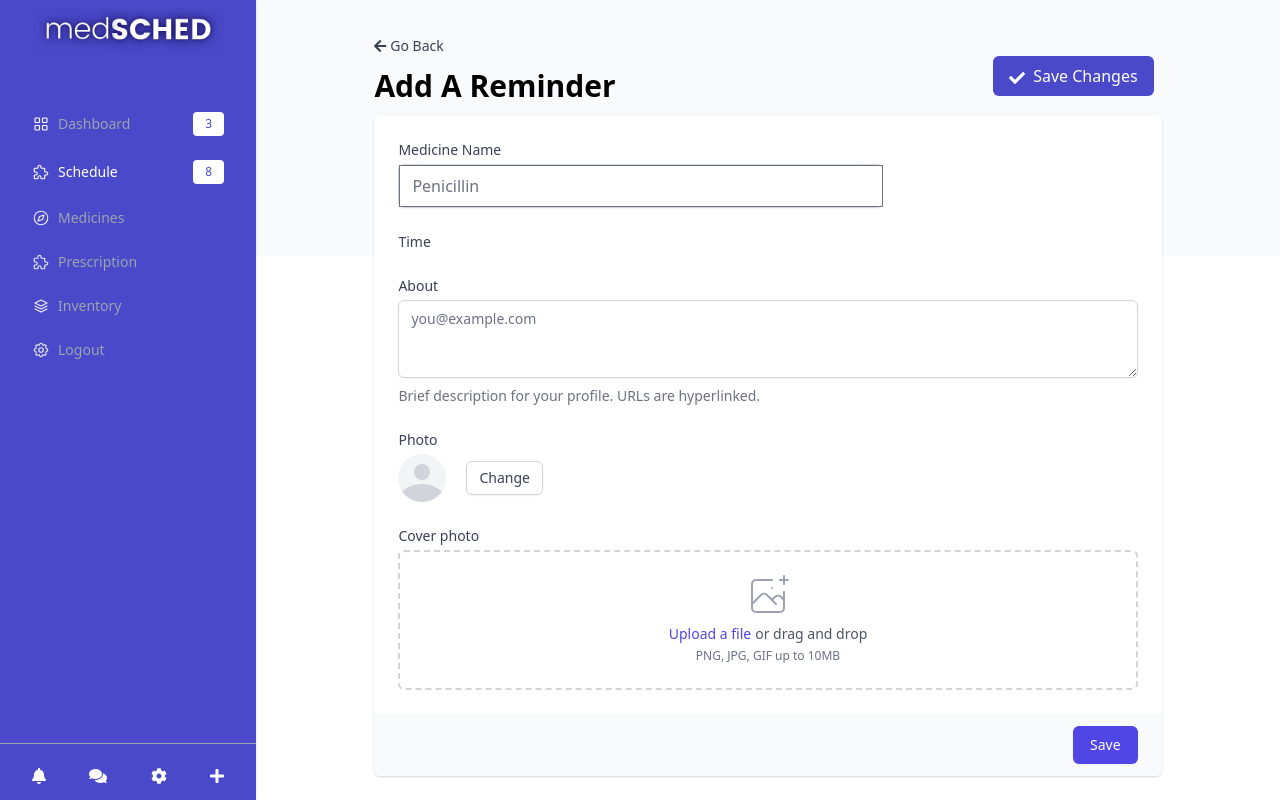
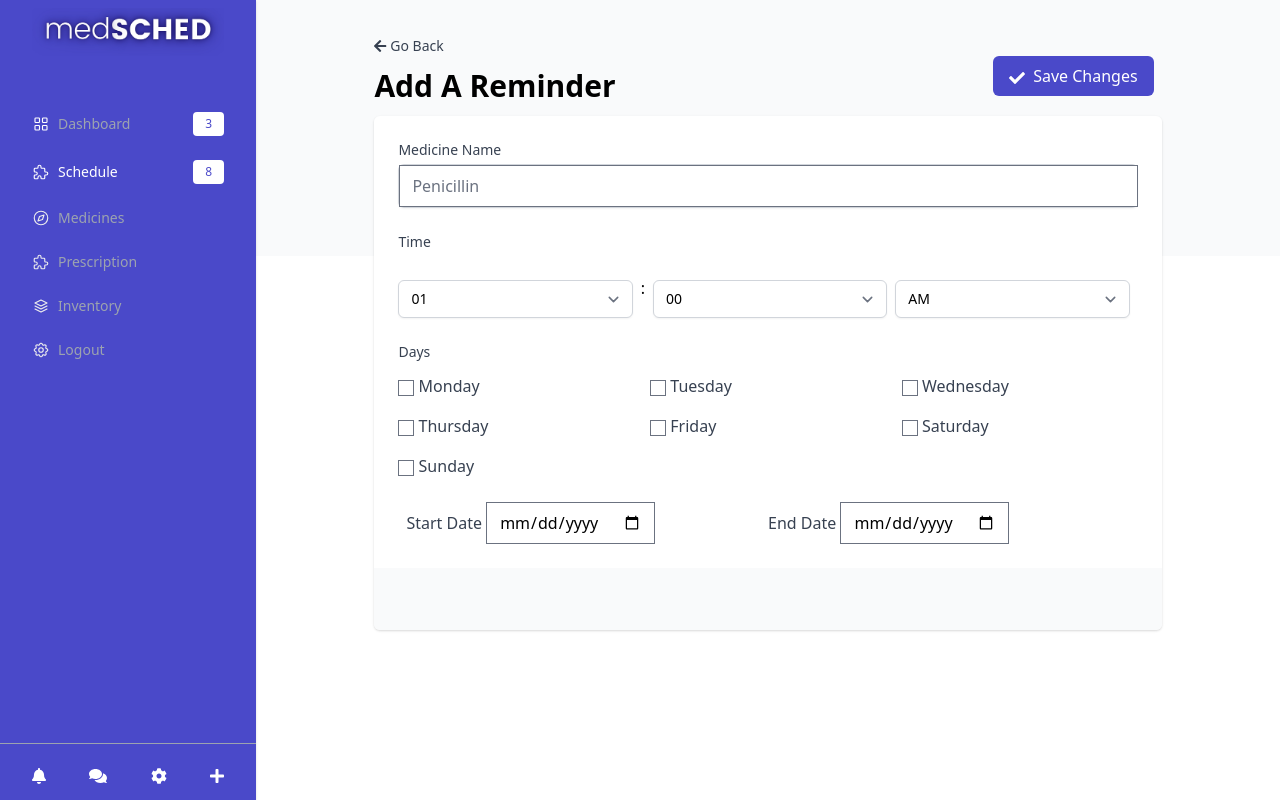
Before and after one commit to BVNCodeTech/medsched, a Flask app: page /add in a window 1280 px wide. Run offline with Flask 2, Linux system fonts and the light colour scheme; style sheets or scripts are compiled from the project's sources; some libraries are stand-ins or nearby versions.

Commit message:
Completed Form Layout

```diff
--- a/templates/app/add-medicine.html
+++ b/templates/app/add-medicine.html
@@ -84,7 +84,6 @@
                 <a href="/add"><button aria-label="open logs" class="focus:outline-none cursor-pointer focus:ring-2 rounded focus:ring-gray-300">
                 <i class="fas fa-plus"></i>
                 </button></a>
-
               </li>
             </ul>
           </div>
@@ -188,96 +187,135 @@
       <div class="sm:ml-64  w-full bg-gray-50">
         <div class="container mx-auto h-64 md:w-4/5 w-full px-4 flex flex-col flex-no-wrap">
           <div class="flex flex-col my-9 w-full">
-              <button class="self-start" onclick="goBack()"><p class="text-sm text-gray-700 dark:text-gray-200">
+            <button class="self-start" onclick="goBack()">
+              <p class="text-sm text-gray-700 dark:text-gray-200">
                 <i  class="fas fa-arrow-left"></i>  Go Back
-                </p></button>
-
+              </p>
+            </button>
             <div class="flex">
               <p class="text-3xl font-semibold my-3 dark:text-white">Add A Reminder</p>
               <div class="flex-grow"></div>
-                <button class="self-start mx-2 p-2 flex bg-primary-blue-light rounded-md text-white">
+              <button class="self-start mx-2 p-2 flex invisible md:visible bg-primary-blue-light rounded-md text-white">
                 <i class="fas fa-check mt-1.5 ml-2 mr-2"></i>
                 <p class="mr-2">Save Changes</p>
               </button>
             </div>
-
             <!-- Form start  -->
             <form action="#" method="POST">
               <div class="shadow sm:rounded-md sm:overflow-hidden">
                 <div class="px-4 py-5 bg-white space-y-6 sm:p-6">
-                    <div class="grid grid-cols-3 gap-6">
-                      <div class="col-span-3 sm:col-span-2">
+                  <div class="flex flex-col">
                     <label for="medicine-name" class="block text-sm font-medium text-gray-700">
                     Medicine Name
                     </label>
-                        <div class="mt-1 flex rounded-md shadow-sm rounded-l-md border border-r-0 border-gray-300">
+                    <div class="mt-1 w-full flex rounded-md shadow-sm rounded-l-md border border-r-0 border-gray-300">
                       <input type="text" name="medicine-name" id="medicine-name" class="focus:ring-indigo-500 focus:border-indigo-500 flex-1 block w-full rounded-md sm:text-sm " placeholder="Penicillin">
-                        </div>
                     </div>
                   </div>
                   <label for="time" class="block text-sm font-medium text-gray-700">
                   Time
                   </label>
-
+                  <div class="flex">
+                    <select id="hours" name="hours" autocomplete="hours" class="mt-1 block w-full py-2 px-3 border border-gray-300 bg-white rounded-md shadow-sm focus:outline-none focus:ring-indigo-500 focus:border-indigo-500 sm:text-sm">
+                      <option>01</option>
+                      <option>02</option>
+                      <option>03</option>
+                      <option>04</option>
+                      <option>05</option>
+                      <option>06</option>
+                      <option>07</option>
+                      <option>08</option>
+                      <option>09</option>
+                      <option>10</option>
+                      <option>11</option>
+                      <option>12</option>
+                    </select>
+                    <span class="mx-2">
+                    :
+                    </span>
+                    <select id="minutes" name="minutes" autocomplete="minutes" class="mt-1 block w-full py-2 px-3 border border-gray-300 bg-white rounded-md shadow-sm focus:outline-none focus:ring-indigo-500 focus:border-indigo-500 sm:text-sm">
+                      <option>00</option>
+                      <option>05</option>
+                      <option>15</option>
+                      <option>20</option>
+                      <option>25</option>
+                      <option>30</option>
+                      <option>35</option>
+                      <option>40</option>
+                      <option>45</option>
+                      <option>50</option>
+                      <option>55</option>
+                    </select>
+                    <!-- Am/PM selection.
+                      For this what you can do is that if the user selects am then take the time
+                      as it is
+                      but if the user selects pm then add 12 to the hours variable.
+                      -->
+                    <select id="halftime" name="halftime" autocomplete="minutes" class="mt-1 block w-full py-2 mx-2 px-3 border border-gray-300 bg-white rounded-md shadow-sm focus:outline-none focus:ring-indigo-500 focus:border-indigo-500 sm:text-sm">
+                      <option>AM</option>
+                      <option>PM</option>
+                    </select>
+                  </div>
                   <div>
-                      <label for="about" class="block text-sm font-medium text-gray-700">
-                        About
+                    <label for="days" class="block text-sm font-medium text-gray-700">
+                    Days
                     </label>
-                      <div class="mt-1">
-                        <textarea id="about" name="about" rows="3" class="shadow-sm focus:ring-indigo-500 focus:border-indigo-500 mt-1 block w-full sm:text-sm border border-gray-300 rounded-md" placeholder="you@example.com"></textarea>
+                    <div class="grid md:grid-cols-2 lg:grid-cols-3 grid-cols-1 mt-3 gap-4">
+                      <!-- Monday  -->
+                      <div class="">
+                        <input id="monday" name="monday" type="checkbox" class="focus:ring-indigo-500 h-4 w-4 text-indigo-600 border-gray-300 rounded">
+                        <label for="monday" class="font-medium text-gray-700">Monday</label>
                       </div>
-                      <p class="mt-2 text-sm text-gray-500">
-                        Brief description for your profile. URLs are hyperlinked.
-                      </p>
+                      <!-- Tuesday  -->
+                      <div class="">
+                        <input id="tueday" name="tueday" type="checkbox" class="focus:ring-indigo-500 h-4 w-4 text-indigo-600 border-gray-300 rounded">
+                        <label for="tueday" class="font-medium text-gray-700">Tuesday</label>
                       </div>
-
-                    <div>
-                      <label class="block text-sm font-medium text-gray-700">
-                        Photo
-                      </label>
-                      <div class="mt-1 flex items-center">
-                        <span class="inline-block h-12 w-12 rounded-full overflow-hidden bg-gray-100">
-                          <svg class="h-full w-full text-gray-300" fill="currentColor" viewBox="0 0 24 24">
-                            <path d="M24 20.993V24H0v-2.996A14.977 14.977 0 0112.004 15c4.904 0 9.26 2.354 11.996 5.993zM16.002 8.999a4 4 0 11-8 0 4 4 0 018 0z" />
-                          </svg>
-                        </span>
-                        <button type="button" class="ml-5 bg-white py-2 px-3 border border-gray-300 rounded-md shadow-sm text-sm leading-4 font-medium text-gray-700 hover:bg-gray-50 focus:outline-none focus:ring-2 focus:ring-offset-2 focus:ring-indigo-500">
-                          Change
-                        </button>
+                      <!-- Wednesday  -->
+                      <div class="">
+                        <input id="wednesday" name="wednesday" type="checkbox" class="focus:ring-indigo-500 h-4 w-4 text-indigo-600 border-gray-300 rounded">
+                        <label for="wednesday" class="font-medium text-gray-700">Wednesday</label>
+                      </div>
+                      <!-- Thursday  -->
+                      <div class="">
+                        <input id="thursday" name="thursday" type="checkbox" class="focus:ring-indigo-500 h-4 w-4 text-indigo-600 border-gray-300 rounded">
+                        <label for="thursday" class="font-medium text-gray-700">Thursday</label>
+                      </div>
+                      <!-- Friday  -->
+                      <div class="">
+                        <input id="friday" name="friday" type="checkbox" class="focus:ring-indigo-500 h-4 w-4 text-indigo-600 border-gray-300 rounded">
+                        <label for="friday" class="font-medium text-gray-700">Friday</label>
+                      </div>
+                      <!-- Saturday  -->
+                      <div class="">
+                        <input id="saturday" name="saturday" type="checkbox" class="focus:ring-indigo-500 h-4 w-4 text-indigo-600 border-gray-300 rounded">
+                        <label for="saturday" class="font-medium text-gray-700">Saturday</label>
+                      </div>
+                      <!-- Sunday  -->
+                      <div class="">
+                        <input id="sunday" name="sunday" type="checkbox" class="focus:ring-indigo-500 h-4 w-4 text-indigo-600 border-gray-300 rounded">
+                        <label for="sunday" class="font-medium text-gray-700">Sunday</label>
                       </div>
                     </div>
-
-                    <div>
-                      <label class="block text-sm font-medium text-gray-700">
-                        Cover photo
-                      </label>
-                      <div class="mt-1 flex justify-center px-6 pt-5 pb-6 border-2 border-gray-300 border-dashed rounded-md">
-                        <div class="space-y-1 text-center">
-                          <svg class="mx-auto h-12 w-12 text-gray-400" stroke="currentColor" fill="none" viewBox="0 0 48 48" aria-hidden="true">
-                            <path d="M28 8H12a4 4 0 00-4 4v20m32-12v8m0 0v8a4 4 0 01-4 4H12a4 4 0 01-4-4v-4m32-4l-3.172-3.172a4 4 0 00-5.656 0L28 28M8 32l9.172-9.172a4 4 0 015.656 0L28 28m0 0l4 4m4-24h8m-4-4v8m-12 4h.02" stroke-width="2" stroke-linecap="round" stroke-linejoin="round" />
-                          </svg>
-                          <div class="flex text-sm text-gray-600">
-                            <label for="file-upload" class="relative cursor-pointer bg-white rounded-md font-medium text-indigo-600 hover:text-indigo-500 focus-within:outline-none focus-within:ring-2 focus-within:ring-offset-2 focus-within:ring-indigo-500">
-                              <span>Upload a file</span>
-                              <input id="file-upload" name="file-upload" type="file" class="sr-only">
-                            </label>
-                            <p class="pl-1">or drag and drop</p>
                   </div>
-                          <p class="text-xs text-gray-500">
-                            PNG, JPG, GIF up to 10MB
-                          </p>
+                  <div class="flex mx-2">
+                    <div class="flex-1"><label for="start-date" class="font-medium text-gray-700">Start Date</label>
+                      <input type="date" name="start-date" id="start-date">
                     </div>
+                    <div class="flex-1 mx-2">
+                      <label for="end-date" class="font-medium text-gray-700">End Date</label>
+                      <input type="date" name="start-date" id="end-date">
                     </div>
                   </div>
                 </div>
                 <div class="px-4 py-3 bg-gray-50 text-right sm:px-6">
-                    <button type="submit" class="inline-flex justify-center py-2 px-4 border border-transparent shadow-sm text-sm font-medium rounded-md text-white bg-indigo-600 hover:bg-indigo-700 focus:outline-none focus:ring-2 focus:ring-offset-2 focus:ring-indigo-500">
+                  <button type="submit" class="inline-flex md:invisible justify-center py-2 px-4 border border-transparent shadow-sm text-sm font-medium rounded-md text-white bg-indigo-600 hover:bg-indigo-700 focus:outline-none focus:ring-2 focus:ring-offset-2 focus:ring-indigo-500">
                   Save
                   </button>
                 </div>
               </div>
+              <br><br>
             </form>
-
           </div>
         </div>
       </div>
@@ -286,9 +324,7 @@
     <script defer src="../../static/@fortawesome/fontawesome-free/js/brands.js"></script>
     <script defer src="../../static/@fortawesome/fontawesome-free/js/solid.js"></script>
     <script defer src="../../static/@fortawesome/fontawesome-free/js/fontawesome.js"></script>
-
     <script>
-
       function goBack() {
         window.history.back();
       }
```
Lines whose indentation alone changed are shown as unchanged.
